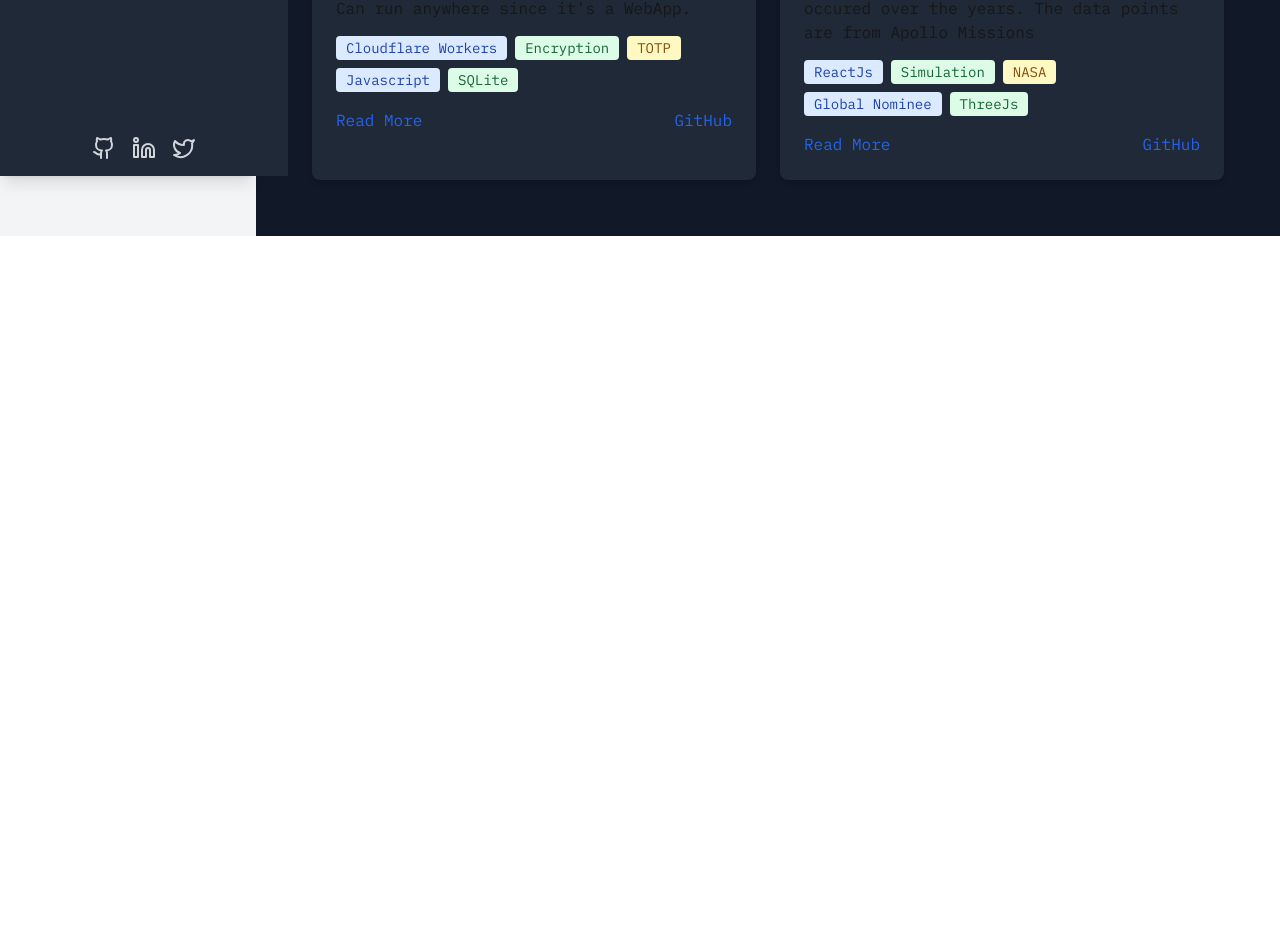
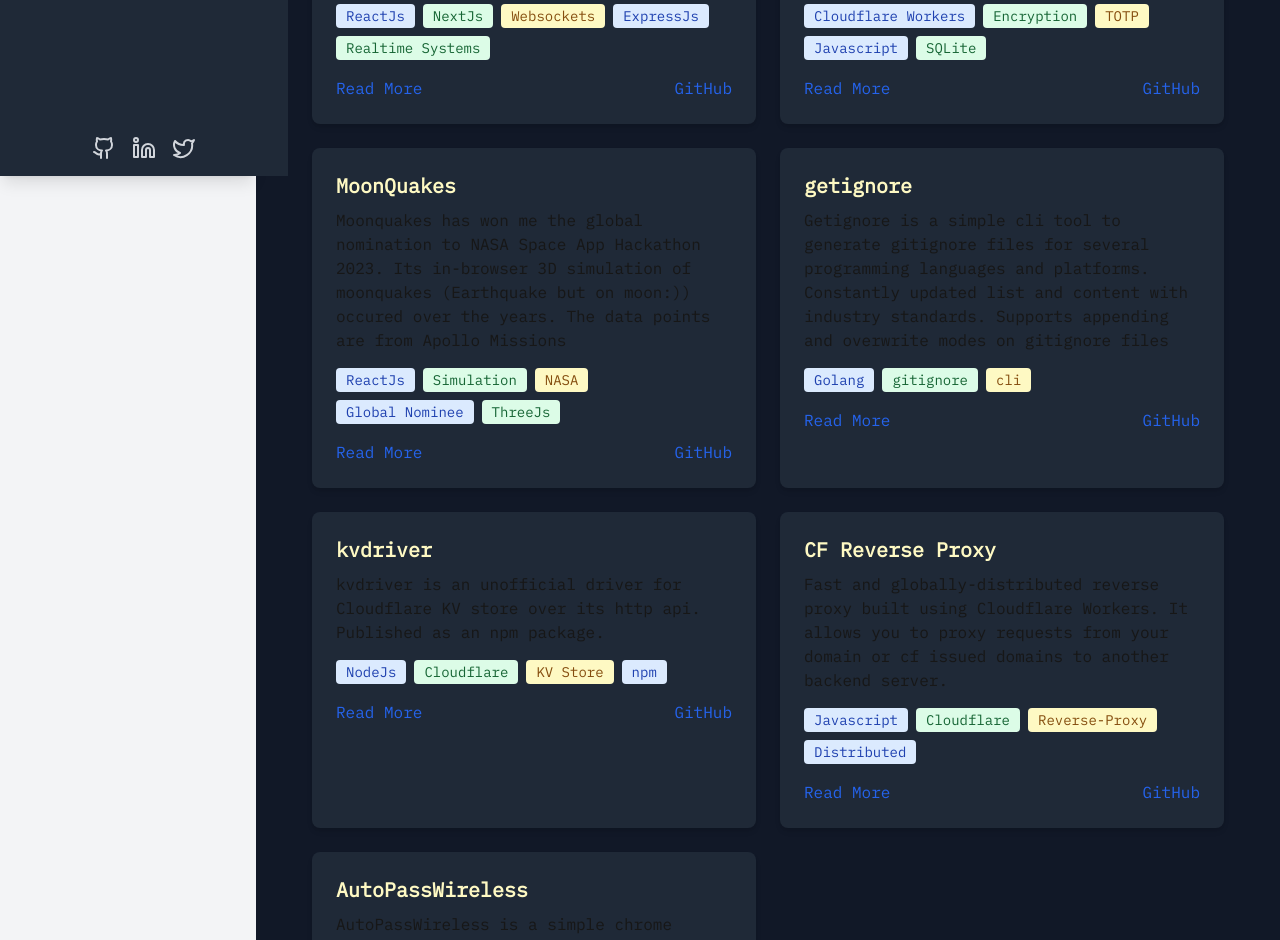
Before and after one commit to alanJames00/portfolio-site, a Next.js app: page /projects in a window 1280 px wide. Shown: the part 624-1564 px from the top of the page. Before the commit the page ends 860 px from the top, so only its background shows below. Built offline with nearby package versions, Linux system fonts and the light colour scheme.

Commit message:
update: projects list

```diff
--- a/data/projects.js
+++ b/data/projects.js
@@ -1,39 +1,86 @@
-
 // contains the list of projects
 const projects = [
 	{
 		title: "Runx",
-        description: "RunX is a Remote Code Execution Engine Written in JavaScript. Every code submission is run in isolated environments. Uses containers for security and isolation.",
+		description:
+			"RunX is a Remote Code Execution Engine Written in JavaScript. Every code submission is run in isolated environments. Uses containers for security and isolation.",
 		tags: ["NodeJs", "Docker", "Linux", "Shell"],
 		demoUrl: "https://runx.alanj.live/api/runtimes",
 		githubUrl: "https://github.com/alanJames00/runx",
-        url: "/posts/runx"
+		url: "/posts/runx",
+	},
+	{
+		title: "blueberrydb",
+		description:
+			"blueberrydb is lightweight, redis compatible, in memory database written in golang. Written to be extremely lean and robust. Uses Append Only File(AOF) persistance.",
+		tags: ["Golang", "database", "redis", "key-value store"],
+		demoUrl: "https://github.com/alanJames00/blueberry-db",
+		githubUrl: "https://github.com/alanJames00/blueberry-db",
+		url: "/posts/blueberrydb",
 	},
 	{
 		title: "PairCode",
-        description: "PairCode is a Realtime Collaborative Code Editor built right into a WebApp. It enables you to code collaboratively in real-time with your team members or interviewer with zero setup or config.",
+		description:
+			"PairCode is a Realtime Collaborative Code Editor built right into a WebApp. It enables you to code collaboratively in real-time with your team members or interviewer with zero setup or config.",
 		tags: ["ReactJs", "NextJs", "Websockets", "ExpressJs", "Realtime Systems"],
 		demoUrl: "https://mypaircode.vercel.app",
 		githubUrl: "https://github.com/alanJames00/pair-code",
-        url: "/posts/paircode"
+		url: "/posts/paircode",
 	},
 	{
 		title: "EdgeAuth",
-        description: "A Time-based OTP authenticator app as an alternative to services like Google Authenticator. In EdgeAuth, the user is sole owner of his token and auth secret. Can run anywhere since it's a WebApp.",
+		description:
+			"A Time-based OTP authenticator app as an alternative to services like Google Authenticator. In EdgeAuth, the user is sole owner of his token and auth secret. Can run anywhere since it's a WebApp.",
 		tags: ["Cloudflare Workers", "Encryption", "TOTP", "Javascript", "SQLite"],
 		demoUrl: "#",
 		githubUrl: "https://github.com/alanJames00/EdgeAuth",
-        url: "/posts/edgeauth"
+		url: "/posts/edgeauth",
 	},
 	{
 		title: "MoonQuakes",
-        description: "Moonquakes has won me the global nomination to NASA Space App Hackathon 2023. Its in-browser 3D simulation of moonquakes (Earthquake but on moon:)) occured over the years. The data points are from Apollo Missions",
+		description:
+			"Moonquakes has won me the global nomination to NASA Space App Hackathon 2023. Its in-browser 3D simulation of moonquakes (Earthquake but on moon:)) occured over the years. The data points are from Apollo Missions",
 		tags: ["ReactJs", "Simulation", "NASA", "Global Nominee", "ThreeJs"],
 		demoUrl: "https://moonquakes.netlify.app/",
 		githubUrl: "https://github.com/alanJames00/MoonQuaker",
-        url: "/posts/moonquakes"
-    }
-
-]
+		url: "/posts/moonquakes",
+	},
+	{
+		title: "getignore",
+		description:
+			"Getignore is a simple cli tool to generate gitignore files for several programming languages and platforms. Constantly updated list and content with industry standards. Supports appending and overwrite modes on gitignore files",
+		tags: ["Golang", "gitignore", "cli"],
+		demoUrl: "https://github.com/alanJames00/getignore",
+		githubUrl: "https://github.com/alanJames00/getignore",
+		url: "/posts/getignore",
+	},
+	{
+		title: "kvdriver",
+		description:
+			"kvdriver is an unofficial driver for Cloudflare KV store over its http api. Published as an npm package.",
+		tags: ["NodeJs", "Cloudflare", "KV Store", "npm"],
+		githubUrl: "https://github.com/alanJames00/kvdriver",
+		demoUrl: "https://github.com/alanJames00/kvdriver",
+		url: "/posts/kvdriver",
+	},
+	{
+		title: "CF Reverse Proxy",
+		description:
+			"Fast and globally-distributed reverse proxy built using Cloudflare Workers. It allows you to proxy requests from your domain or cf issued domains to another backend server.",
+		tags: ["Javascript", "Cloudflare", "Reverse-Proxy", "Distributed"],
+		githubUrl: "https://github.com/alanJames00/CF-Workers-Reverse-Proxy",
+		demoUrl: "https://github.com/alanJames00/CF-Workers-Reverse-Proxy",
+		url: "/posts/cf-reverse-proxy",
+	},
+	{
+		title: "AutoPassWireless",
+		description:
+			"AutoPassWireless is a simple chrome extension to automate wifi logins in LPU University captive portals. This was initially developed as a personal project I had written for automating wifi logins at my University. Turned out to be pretty useful for fellow students",
+		tags: ["wifi", "captive-portal", "automate"],
+		demoUrl: "https://github.com/alanJames00/AutoPassWireless",
+		githubUrl: "https://github.com/alanJames00/AutoPassWireless",
+		url: "/posts/auto_wireless_pass",
+	},
+];
 
 export default projects;
```
Lines whose indentation alone changed are shown as unchanged.
